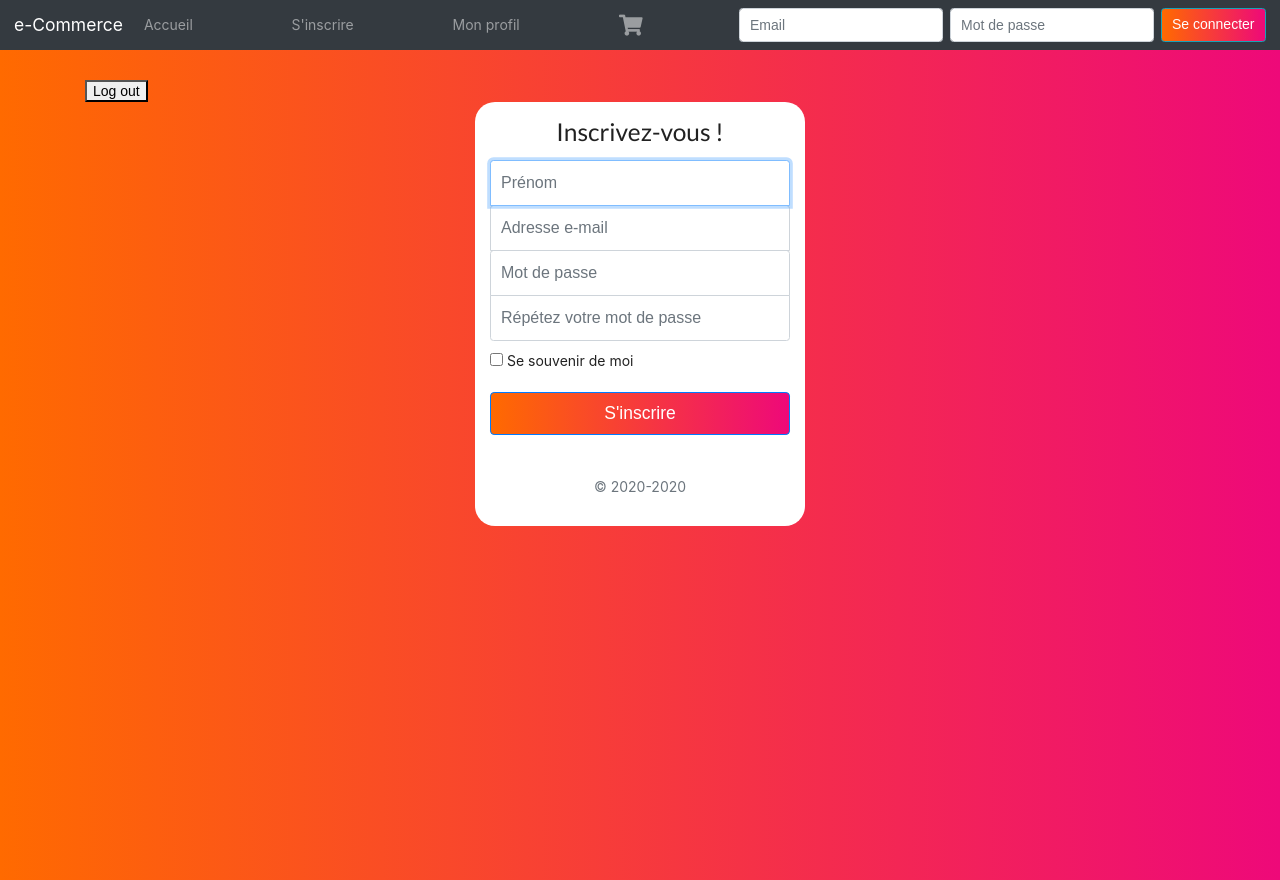
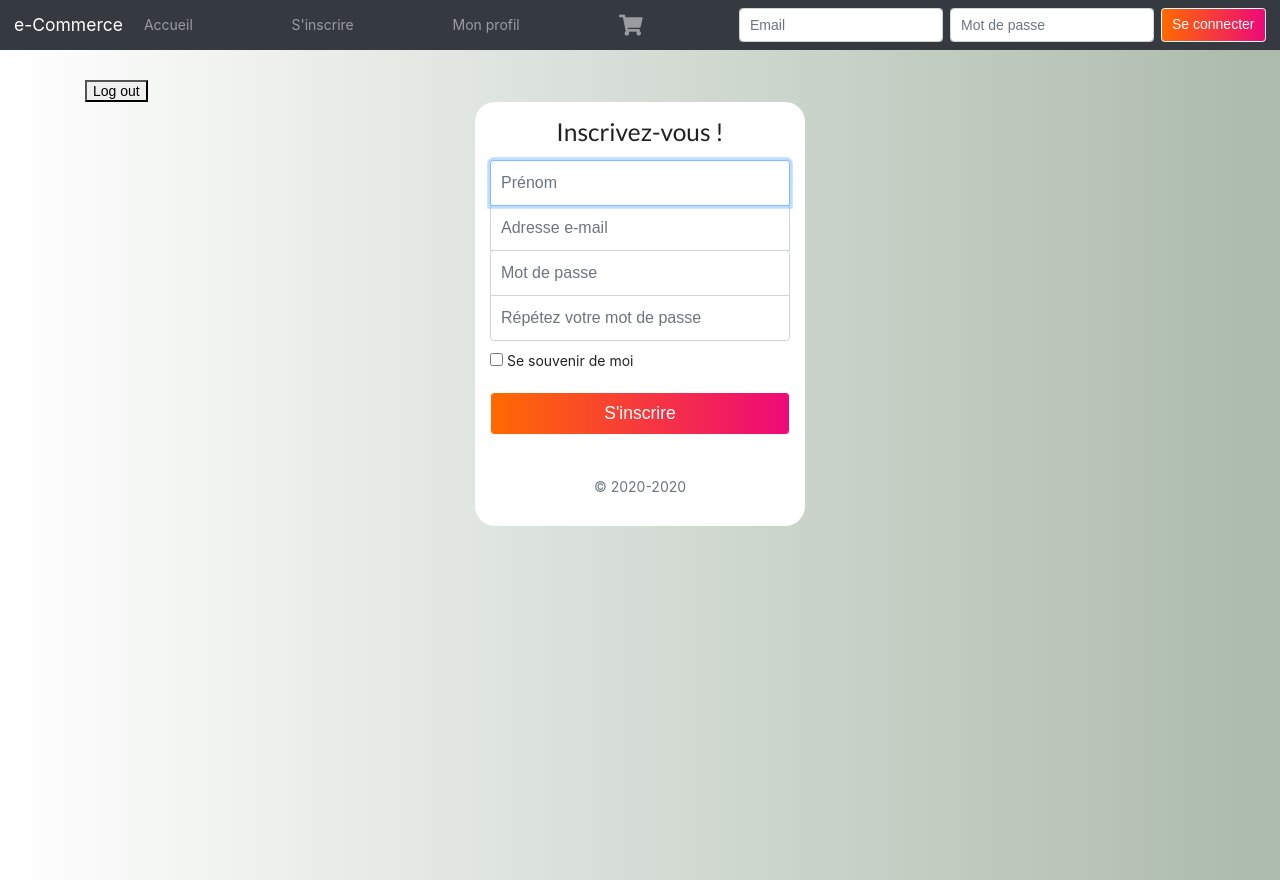
Before and after one commit to Farischt/Projet-Transverse-L3, a React (Create React App) app in the folder client/: page /register in a window 1280 px wide. Built offline with nearby package versions, Linux system fonts and the light colour scheme; no server answers.

Commit message:
css + toast

```diff
--- a/client/package.json
+++ b/client/package.json
@@ -13,6 +13,7 @@
     "react-dom": "^17.0.1",
     "react-router-dom": "^5.2.0",
     "react-scripts": "4.0.0",
+    "react-toastify": "^6.0.9",
     "web-vitals": "^0.2.4"
   },
   "scripts": {
--- a/client/src/App.js
+++ b/client/src/App.js
@@ -1,9 +1,11 @@
 import React, { Component } from "react";
-import { BrowserRouter as Router, Route } from "react-router-dom";
+import { Switch, Route } from "react-router-dom";
 import axios from "axios";
 import Home from "./components/pages/Home/Home";
 import Register from "./components/pages/Register/Register";
 import NavBar from "./components/NavBar";
+import { ToastContainer, toast } from "react-toastify";
+import "react-toastify/dist/ReactToastify.css";
 
 class App extends Component {
   constructor(props) {
@@ -32,7 +34,12 @@ class App extends Component {
   };
 
   register = async (userInfo) => {
+    try {
       await axios.post("/api/user/register", userInfo);
+      toast.info("You are registrated !");
+    } catch (err) {
+      toast.error("Something went wrong");
+    }
   };
 
   logout = async () => {
@@ -43,18 +50,19 @@ class App extends Component {
 
   render() {
     return (
+      <Switch>
         <div
           className="App"
           style={{ /*backgroundColor: "#17a2b7",*/ height: "90vh" }}
         >
-        <Router>
           <NavBar login={this.login} userName={this.state.userName} />
-
+          <ToastContainer />
           <div
             className="container"
             style={{ /*backgroundColor: "#17a2b7",*/ marginTop: "10vh" }}
           >
             <button onClick={this.logout}> Log out </button>
+            <Route path="/" exact component={Home} />
             <Route
               path="/register"
               exact
@@ -62,10 +70,9 @@ class App extends Component {
                 <Register {...props} register={this.register} />
               )}
             />
-            <Route path="/" exact component={Home} />
           </div>
-        </Router>
         </div>
+      </Switch>
     );
   }
 }
--- a/client/src/components/pages/Home/Home.jsx
+++ b/client/src/components/pages/Home/Home.jsx
@@ -15,7 +15,7 @@ class Home extends Component {
     return (
       <div
         className="container"
-        style={{ /*backgroundColor: "#17a2b7",*/ padding: "10px" }}
+        style={{ /* backgroundColor: "#17a2b7",*/ padding: "10px" }}
       >
         <SearchBar />
         <ItemList />
--- a/client/src/components/pages/Home/components/ItemList.jsx
+++ b/client/src/components/pages/Home/components/ItemList.jsx
@@ -43,9 +43,7 @@ class ItemList extends Component {
       <div
         className="ui divided items"
         style={{
-          /*backgroundColor: "#17a2b7",*/
           padding: "15px",
-          borderRadius: "20px",
         }}
       >
         {this.state.axiosInProgress ? (
--- a/client/src/css/Buttons.css
+++ b/client/src/css/Buttons.css
@@ -10,4 +10,11 @@
     #ff6a00,
     #ee0979
   ); /* W3C, IE 10+/ Edge, Firefox 16+, Chrome 26+, Opera 12+, Safari 7+ */
+  color: white;
+  border-color: white;
+  transition: transform 0.5s ease;
 }
+
+.btn:hover {
+  border-color: white;
+}
--- a/client/src/index.css
+++ b/client/src/index.css
@@ -5,16 +5,16 @@ body {
     sans-serif;
   -webkit-font-smoothing: antialiased;
   -moz-osx-font-smoothing: grayscale;
-  background: #ee0979; /* fallback for old browsers */
+  background: #abbaab; /* fallback for old browsers */
   background: -webkit-linear-gradient(
     to right,
-    #ff6a00,
-    #ee0979
+    #ffffff,
+    #abbaab
   ); /* Chrome 10-25, Safari 5.1-6 */
   background: linear-gradient(
     to right,
-    #ff6a00,
-    #ee0979
+    #ffffff,
+    #abbaab
   ); /* W3C, IE 10+/ Edge, Firefox 16+, Chrome 26+, Opera 12+, Safari 7+ */
 }
 
```
Also changed, not shown: client/src/index.js (+10 -8 lines), 1 other file (tests, documents, lock files or other folders). Lines whose indentation alone changed are shown as unchanged.
